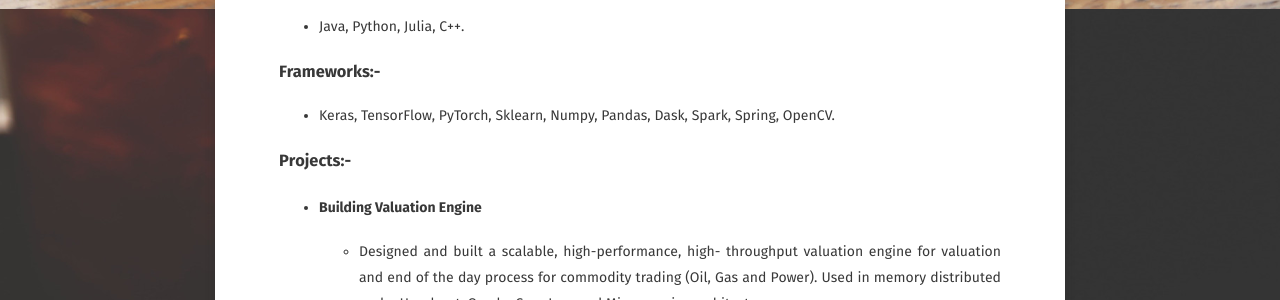
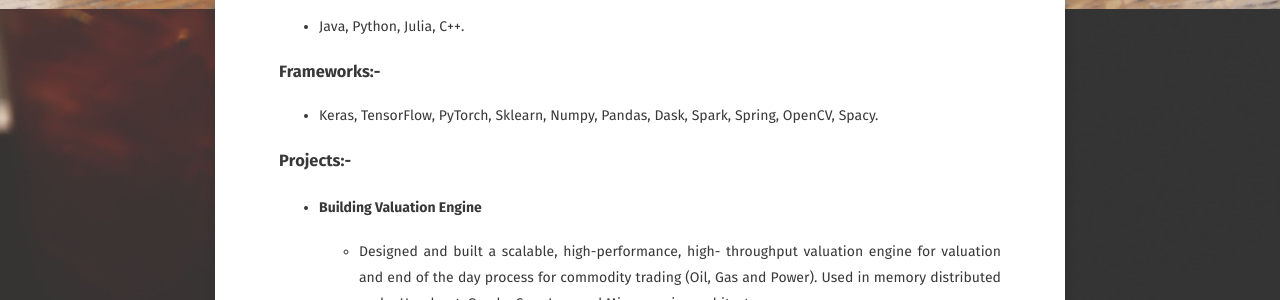
Before and after one commit to rohts-patil/me, a Jekyll site: the page built from about/index.md, in a window 1280 px wide and 900 px high, scrolled down 738 px. Shown: the part 153-453 px from the top of the window. Built offline with Jekyll 4.4.1, drawn with Linux system fonts in a browser that asks for light colours; some web fonts are replaced.

Commit message:
updated personal info

```diff
--- a/about/index.md
+++ b/about/index.md
@@ -29,7 +29,7 @@ comments: false
 
 ### Frameworks:-
 
-*   Keras, TensorFlow, PyTorch, Sklearn, Numpy, Pandas, Dask, Spark, Spring, OpenCV.
+*   Keras, TensorFlow, PyTorch, Sklearn, Numpy, Pandas, Dask, Spark, Spring, OpenCV, Spacy.
 
 
 ### Projects:-
```
